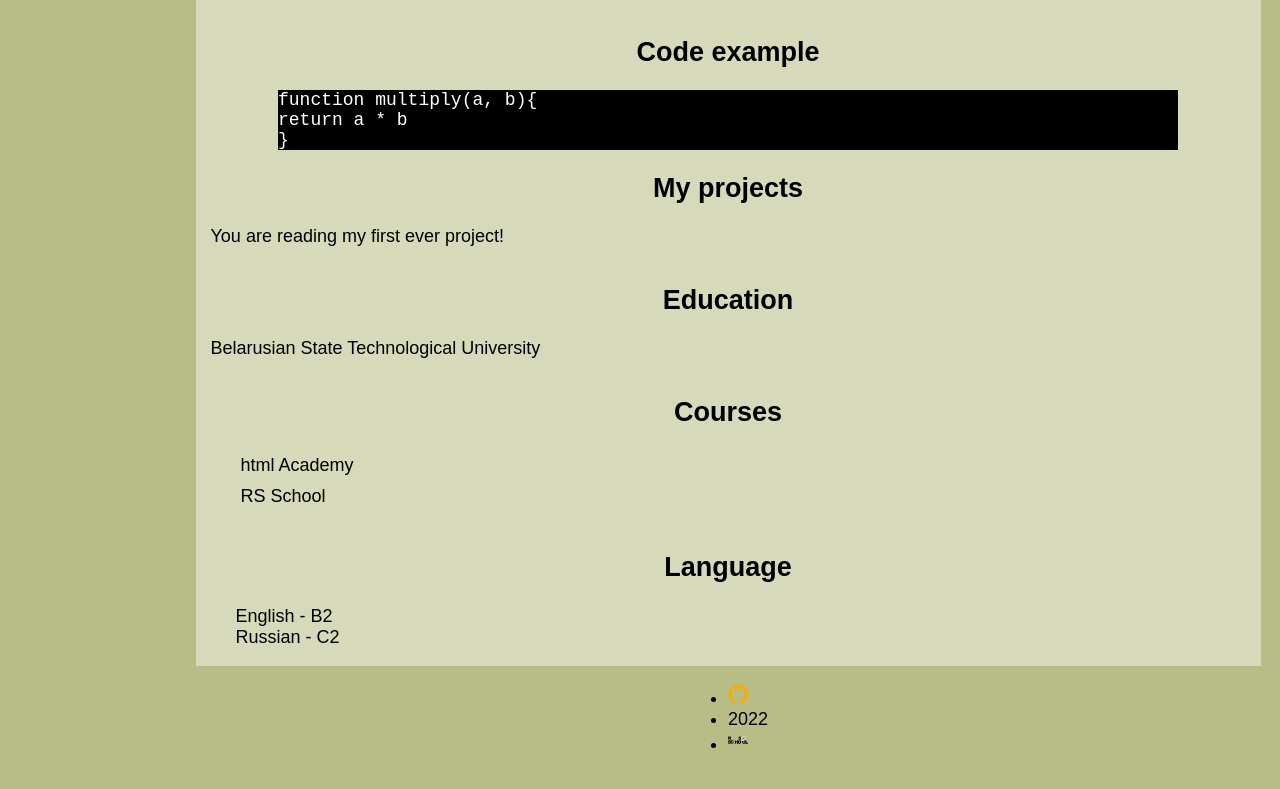
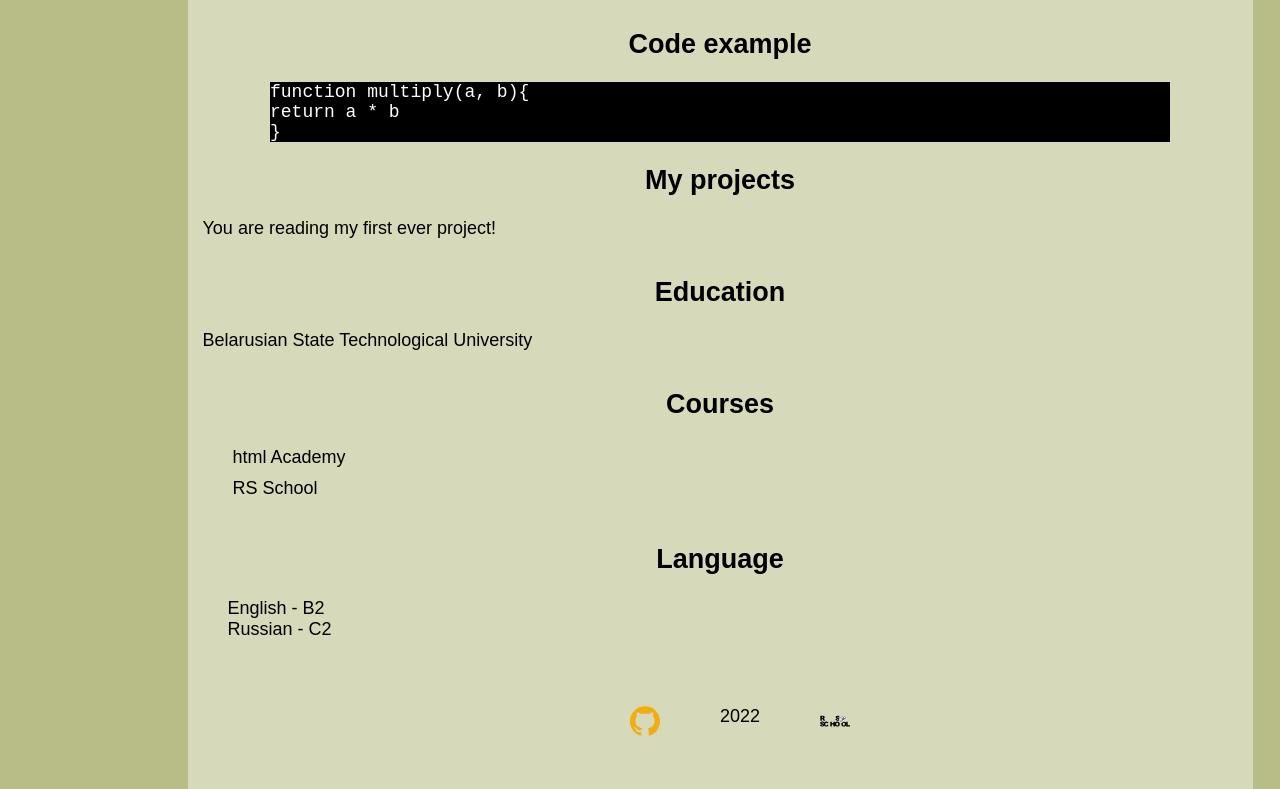
Before and after one commit to yamara28/rsschool-cv, a plain HTML site: page index.html in a window 1280 px wide. Shown: the part 1015-1804 px from the top of the page. Drawn offline with Linux system fonts and the light colour scheme.

Commit message:
feat: add  footer's styles

```diff
--- a/index.html
+++ b/index.html
@@ -95,13 +95,13 @@
         <ul class="footer-list">
             <li class="footer-item">
                 <a class="footer-item-link" href="https://github.com/yamara28/rsschool-cv">
-                    <img class="footer-item-image" src="../assets/img/logo-github.svg" alt="Link to the developer's  GitHub page." width="20" height="20">
+                    <img class="footer-item-image" src="../assets/img/logo-github.svg" alt="Link to the developer's  GitHub page." width="30" height="30">
                 </a>
             </li>
             <li class="footer-item">2022</li>
             <li class="footer-item">
                 <a class="footer-item-link" href="https://rs.school/js/">
-                    <img class="footer-item-image" src="../assets/img/logo-rsschool.svg" alt="Lik to the R S School." width="20" height="20">
+                    <img class="footer-item-image" src="../assets/img/logo-rsschool.svg" alt="Lik to the R S School." width="30" height="30">
                 </a>
             </li>
         </ul>
--- a/style.css
+++ b/style.css
@@ -13,6 +13,9 @@
     font-style: normal;
     font-display: swap;
 }
+html{
+    height:100%;
+}
 
 body {
     display: flex;
@@ -20,7 +23,9 @@ body {
     justify-content: space-between;
     align-items: center;
     min-width: 1440px;
-    height:100%;
+    min-height: 100vh;
+    margin: 0;
+    padding: 0;
     font-family: "Raleway", sans-serif;
     font-weight: 400;
     font-size: 18px;
@@ -67,6 +72,7 @@ body {
 .main{
     display: flex;
     flex-direction: column;
+    flex-grow: 1;
     align-items: center;
 }
 
@@ -172,3 +178,20 @@ body {
     text-decoration: none;
     color: #000000;
 }
+
+.footer{
+    display: flex;
+    justify-content: center;
+   width:1065px;
+   margin-top:auto;
+    background-color: #d6d9ba;
+}
+.footer-list{
+display: flex;
+list-style-type: none;
+}
+
+.footer-item{
+    padding:10px;
+    margin: 20px;
+}
```
